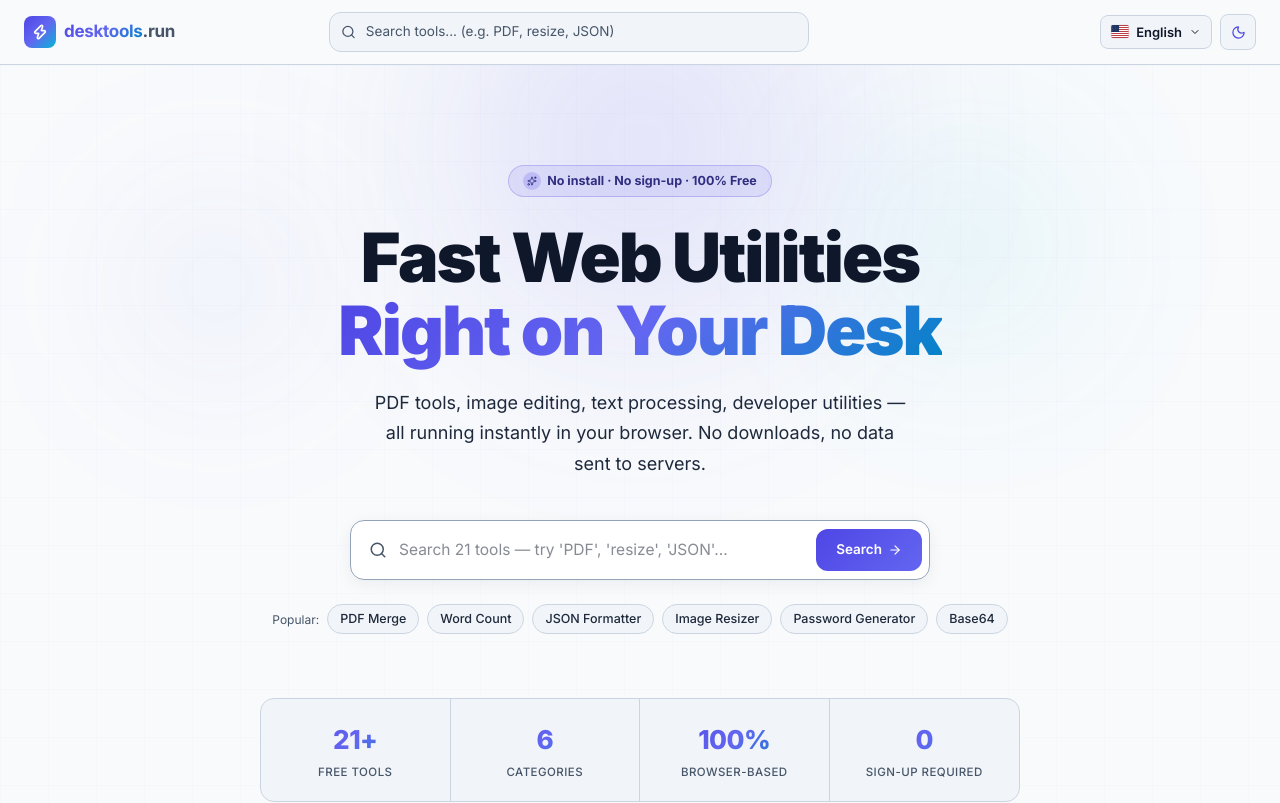
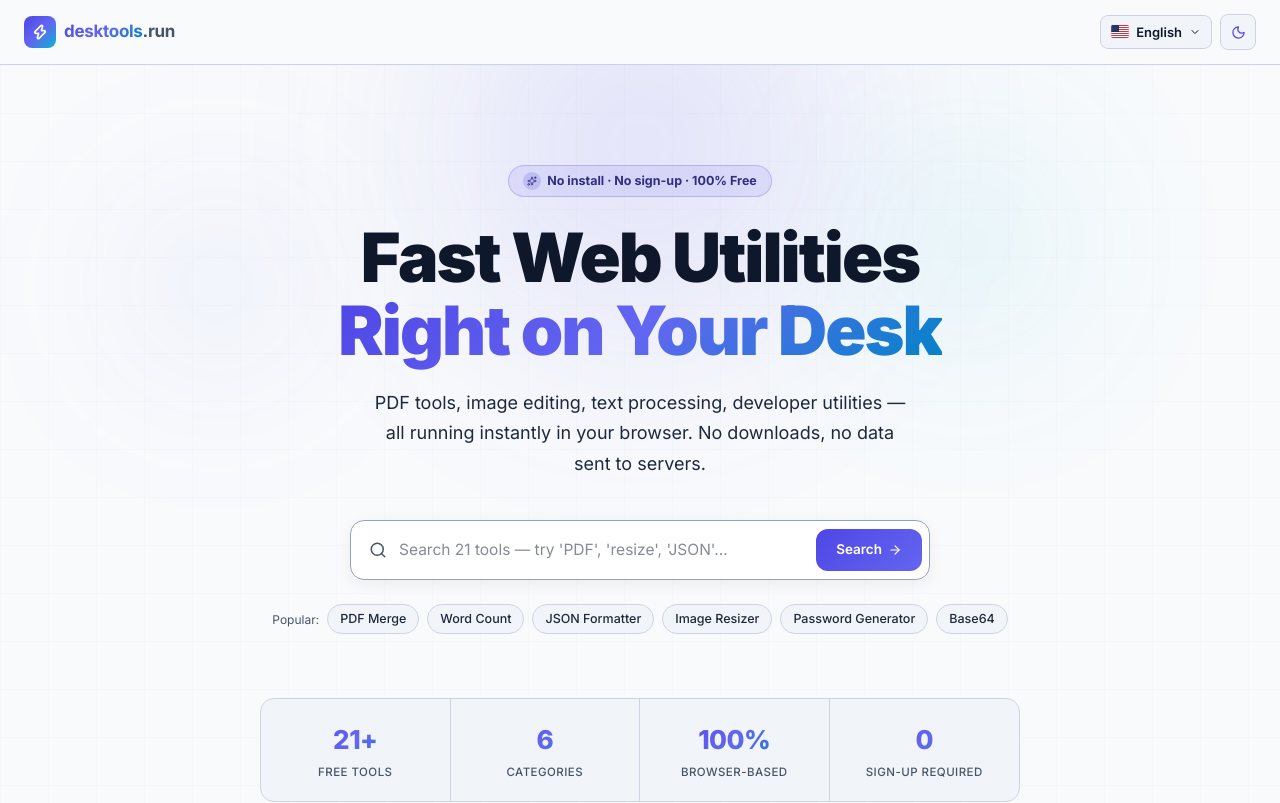
Before and after one commit to iloveadi/desktools-run, a Next.js app: page / in a window 1280 px wide. Shown: the top 803 px of the page. Built offline with nearby package versions, Linux system fonts and the light colour scheme.

Commit message:
style: Remove redundant top header search bar for a cleaner UI layout

```diff
--- a/components/layout/Header.tsx
+++ b/components/layout/Header.tsx
@@ -185,35 +185,6 @@ export default function Header({ onSearch }: HeaderProps) {
           </span>
         </Link>
 
-        {/* ── Center Search (desktop) ───────────────────── */}
-        <div style={{ flex: 1, maxWidth: "480px", margin: "0 auto" }} className="hidden-mobile">
-          <div style={{ position: "relative", width: "100%" }}>
-            <Search
-              size={15}
-              style={{ position: "absolute", left: "12px", top: "50%", transform: "translateY(-50%)", color: "var(--text-muted)", pointerEvents: "none" }}
-            />
-            <input
-              id="header-search"
-              type="search"
-              placeholder={t("header.search.placeholder")}
-              value={searchQuery}
-              onChange={(e) => handleSearch(e.target.value)}
-              className="search-input"
-              style={{ width: "100%", padding: "8px 36px 8px 36px", fontSize: "13.5px" }}
-              aria-label={t("header.search.placeholder")}
-            />
-            {searchQuery && (
-              <button
-                onClick={clearSearch}
-                style={{ position: "absolute", right: "10px", top: "50%", transform: "translateY(-50%)", background: "none", border: "none", cursor: "pointer", color: "var(--text-muted)", display: "flex", alignItems: "center", padding: "2px" }}
-                aria-label="Clear search"
-              >
-                <X size={14} />
-              </button>
-            )}
-          </div>
-        </div>
-
         {/* ── Right Controls ────────────────────────────── */}
         <div style={{ display: "flex", alignItems: "center", gap: "8px", marginLeft: "auto", flexShrink: 0 }}>
           {/* Language Dropdown */}
@@ -294,32 +265,9 @@ export default function Header({ onSearch }: HeaderProps) {
         </div>
       </div>
 
-      {/* ── Mobile search bar ─────────────────────────── */}
-      <div className="mobile-search" style={{ display: "none", padding: "0 16px 12px" }}>
-        <div style={{ position: "relative" }}>
-          <Search size={15} style={{ position: "absolute", left: "12px", top: "50%", transform: "translateY(-50%)", color: "var(--text-muted)", pointerEvents: "none" }} />
-          <input
-            type="search"
-            placeholder={t("header.search.placeholder")}
-            value={searchQuery}
-            onChange={(e) => handleSearch(e.target.value)}
-            className="search-input"
-            style={{ width: "100%", padding: "9px 36px", fontSize: "14px" }}
-            aria-label="Search tools mobile"
-          />
-        </div>
-      </div>
-
       {langOpen && (
         <div onClick={() => setLangOpen(false)} style={{ position: "fixed", inset: 0, zIndex: 99 }} aria-hidden="true" />
       )}
-
-      <style>{`
-        @media (max-width: 640px) {
-          .hidden-mobile { display: none !important; }
-          .mobile-search { display: block !important; }
-        }
-      `}</style>
     </header>
   );
 }
```
